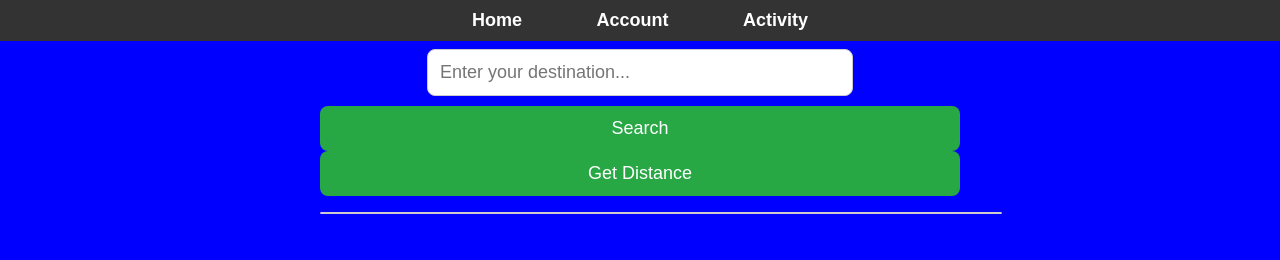
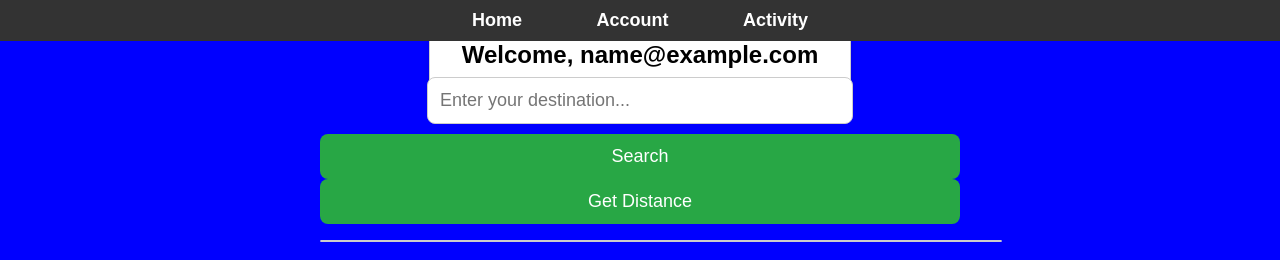
Before and after one commit to austin11101/taxE-ride-app, a Flask app: page /user_home in a window 1280 px wide. Shown: the top 260 px of the page. Run offline with Flask 3, Linux system fonts and the light colour scheme; the visitor is signed in with stand-in values (Sample User, id 1); some libraries are stand-ins or nearby versions.

Commit message:
update search sequence and styling

```diff
--- a/src/frontend/static/script.js
+++ b/src/frontend/static/script.js
@@ -78,17 +78,44 @@
         suggestionList.innerHTML = ''; // Clear the suggestion list
     }
 
+     // Button Click Handler for "Get Distance"
+            document.getElementById('distance-btn').addEventListener('click', function() {
+            const destination = document.getElementById('destination-input').value;
+            if (destination) {
+           getPlaceSuggestions(destination);
+        }
+    });
     // Function to calculate the distance using the Haversine formula
+// Function to calculate the distance to the destination and highlight the path
     function calculateDistanceToDestination(destLat, destLon) {
         if (!navigator.geolocation) return;
 
         navigator.geolocation.getCurrentPosition(function(position) {
-            const userLat = position.coords.latitude;
-            const userLon = position.coords.longitude;
-            const distance = calculateDistance(userLat, userLon, destLat, destLon);
-            document.getElementById('distance-result').textContent = `Distance to destination: ${distance.toFixed(2)} km`;
+        const userLat = position.coords.latitude;
+        const userLon = position.coords.longitude;
+
+        // Calculate the distance
+        const distance = calculateDistance(userLat, userLon, destLat, destLon);
+        document.getElementById('distance-result').textContent = `Distance to destination: ${distance.toFixed(2)} km`;
+
+        // Highlight the path on the map
+        const latlngs = [
+            [userLat, userLon],
+            [destLat, destLon]
+        ];
+
+        // Remove any existing path before drawing a new one
+        map.eachLayer(function(layer) {
+            if (layer instanceof L.Polyline) {
+                map.removeLayer(layer);
+            }
+        });
+
+        // Draw the path on the map
+        L.polyline(latlngs, { color: 'blue' }).addTo(map);
         });
     }
+
 
     // Function to calculate the distance using the Haversine formula
     function calculateDistance(lat1, lon1, lat2, lon2) {
--- a/src/frontend/static/style.css
+++ b/src/frontend/static/style.css
@@ -35,6 +35,22 @@
     z-index: 1000;
 }
 
+.distance-box {
+    background-color: #fff;
+    border: 1px solid #ccc;
+    border-radius: 5px;
+    padding: 10px;
+    width: 200px;
+    position: absolute;
+    top: 380px;
+    left: 50%;
+    transform: translateX(-50%);
+    font-size: 16px;
+    text-align: center;
+    box-shadow: 0 4px 6px rgba(0, 0, 0, 0.1);
+}
+
+
 .suggestion-container li {
     padding: 10px;
     cursor: pointer;
@@ -50,7 +66,7 @@
     border: 1px solid #ccc;
     border-radius: 8px;
     font-size: 18px;
-    margin-bottom: 10px;
+    margin-top: 0px;
 }
 
 .search-container button {
@@ -67,12 +83,18 @@
     background-color: #218838;
 }
 .main-container {
-    width: 100%;
-    max-width: 600px;
     background-color: #fff;
-    border-radius: 8px;
-    box-shadow: 0 4px 8px rgba(0, 0, 0, 0.1);
-    padding: 20px;
+    border: 1px solid #ccc;
+    border-radius: 5px;
+    padding: 10px;
+    width: 400px;
+    position: absolute;
+    top: 10px;
+    left: 50%;
+    transform: translateX(-50%);
+    font-size: 16px;
+    text-align: center;
+    box-shadow: 0 4px 6px rgba(0, 0, 0, 0.1);
 }
 
 .main-container1 {
@@ -192,6 +214,7 @@
     flex-direction: column; /* Stack elements vertically */
     align-items: center;
     width: 100%;
+    margin-top: 50px;
 }
 
 /* Map container styling */
--- a/src/frontend/templates/user_home.html
+++ b/src/frontend/templates/user_home.html
@@ -33,6 +33,10 @@
 </head>
 <body>
 
+    <div class="main-container">
+        <h2>Welcome, {{ session['email'] }}</h2>
+    </div>
+
     <!-- Navigation Bar -->
     <nav class="navbar">
         <ul>
@@ -50,7 +54,13 @@
             <button id="search-btn">Search</button><br/>
             <button id="distance-btn">Get Distance</button><br/>
             <ul id="suggestion-list" class="suggestion-container"></ul>
-            <p id="distance-result"></p>
+
+        </div>
+
+
+        <!-- distance -->
+        <div class="distance-box" id="distance-result">
+            Distance: N/A
         </div>
 
         <!-- Map Container -->
```
